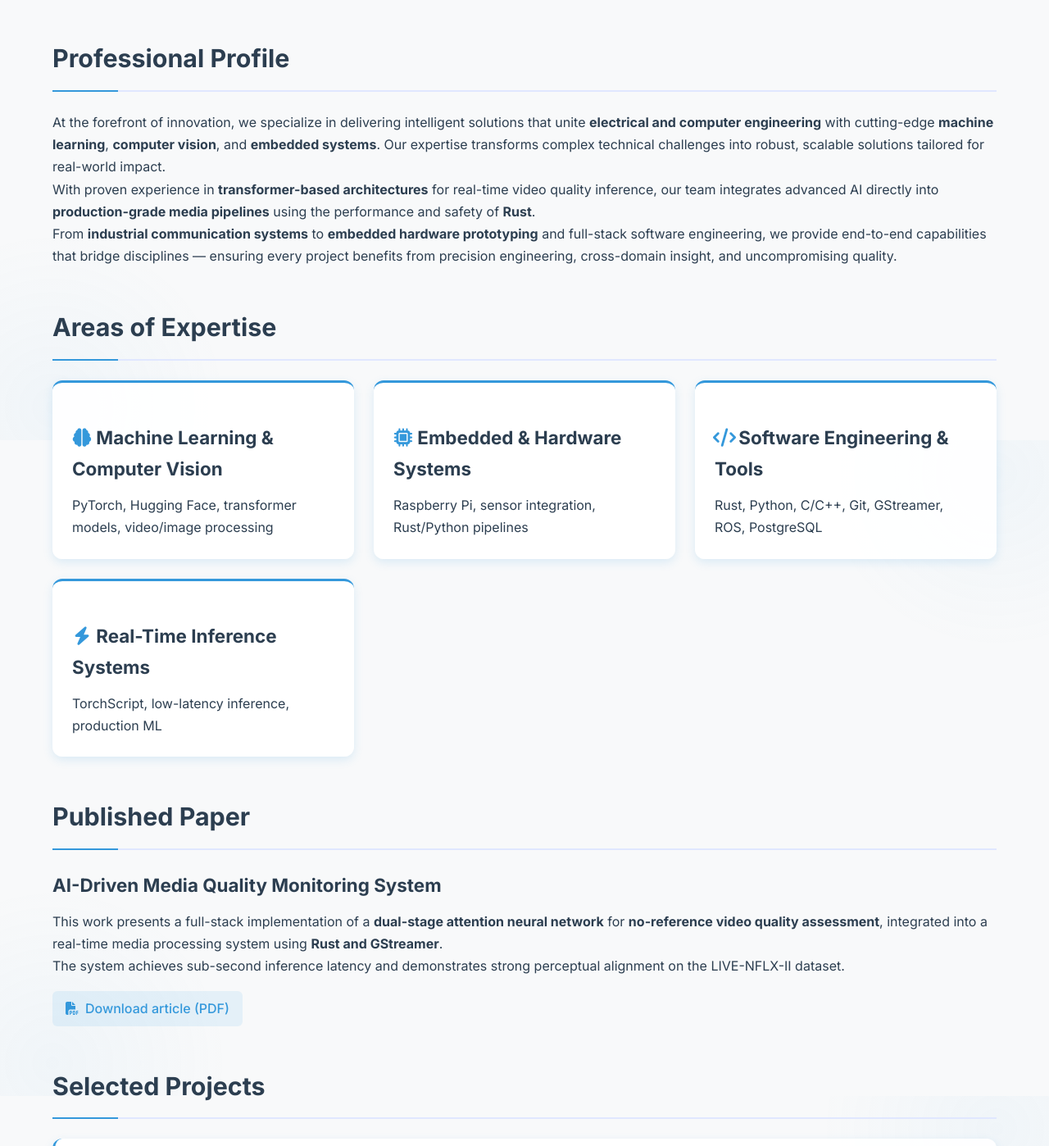
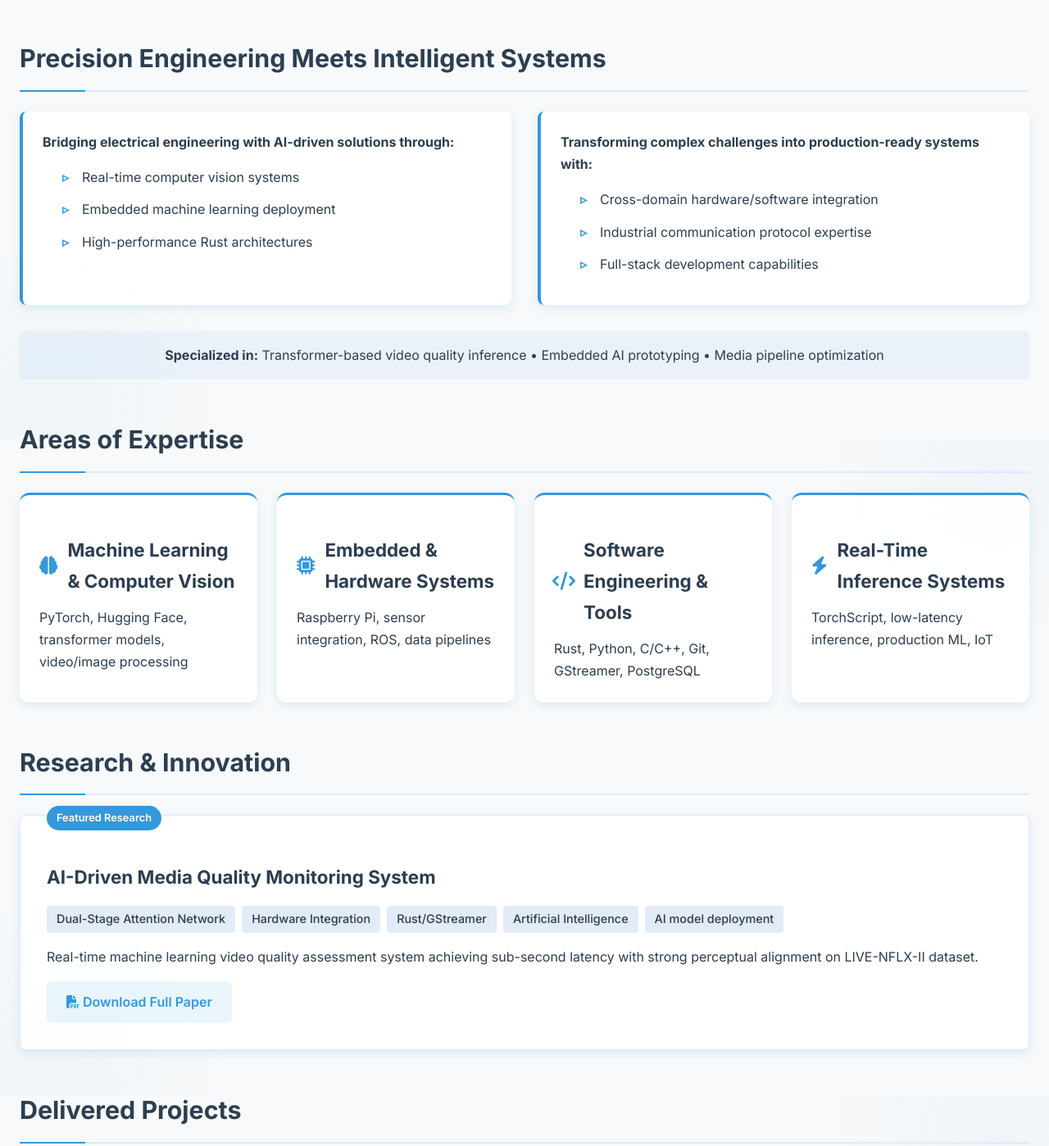
Before and after one commit to cthadeufaria/cthadeufaria.github.io, a plain HTML site: page index.html in a window 1280 px wide. Shown: the part 263-1661 px from the top of the page at 82% size. Drawn offline with Linux system fonts and the light colour scheme.

Commit message:
updated style and text

```diff
--- a/index.html
+++ b/index.html
@@ -14,17 +14,31 @@
     <p class="tagline"><strong>Machine Learning | Artificial Intelligence | Embedded Systems | Hardware Engineering | Computer Vision | Internet of Things | Natural Language Processing | Robotics | Data Analytics</strong></p>
   </header>
 
-  <section>
-    <h2>Professional Profile</h2>
-    <p>
-      At the forefront of innovation, we specialize in delivering intelligent solutions that unite <strong>electrical and computer engineering</strong> with cutting-edge <strong>machine learning</strong>, <strong>computer vision</strong>, and <strong>embedded systems</strong>. Our expertise transforms complex technical challenges into robust, scalable solutions tailored for real-world impact.
-    </p>
-    <p>
-      With proven experience in <strong>transformer-based architectures</strong> for real-time video quality inference, our team integrates advanced AI directly into <strong>production-grade media pipelines</strong> using the performance and safety of <strong>Rust</strong>.
-    </p>
-    <p>
-      From <strong>industrial communication systems</strong> to <strong>embedded hardware prototyping</strong> and full-stack software engineering, we provide end-to-end capabilities that bridge disciplines — ensuring every project benefits from precision engineering, cross-domain insight, and uncompromising quality.
-    </p>
+  <section class="profile-section">
+    <h2>Precision Engineering Meets Intelligent Systems</h2>
+    <div class="profile-grid">
+      <div class="value-card">
+        <h4>Bridging <strong>electrical engineering</strong> with <strong>AI-driven solutions</strong> through:</h4>
+        <ul>
+          <li>Real-time computer vision systems</li>
+          <li>Embedded machine learning deployment</li>
+          <li>High-performance Rust architectures</li>
+        </ul>
+      </div>
+
+      <div class="value-card">
+        <h4>Transforming complex challenges into production-ready systems with:</h4>
+        <ul>
+          <li>Cross-domain hardware/software integration</li>
+          <li>Industrial communication protocol expertise</li>
+          <li>Full-stack development capabilities</li>
+        </ul>
+      </div>
+    </div>
+
+    <div class="specialty-highlight">
+      <p><strong>Specialized in:</strong> Transformer-based video quality inference • Embedded AI prototyping • Media pipeline optimization</p>
+    </div>
   </section>
 
   <section>
@@ -37,33 +51,44 @@
 
       <div class="expertise-card">
         <h3><i class="fas fa-microchip icon"></i> Embedded & Hardware Systems</h3>
-        <p>Raspberry Pi, sensor integration, Rust/Python pipelines</p>
+        <p>Raspberry Pi, sensor integration, ROS, data pipelines</p>
       </div>
 
       <div class="expertise-card">
         <h3><i class="fas fa-code icon"></i> Software Engineering & Tools</h3>
-        <p>Rust, Python, C/C++, Git, GStreamer, ROS, PostgreSQL</p>
+        <p>Rust, Python, C/C++, Git, GStreamer, PostgreSQL</p>
       </div>
 
       <div class="expertise-card">
         <h3><i class="fas fa-bolt icon"></i> Real-Time Inference Systems</h3>
-        <p>TorchScript, low-latency inference, production ML</p>
+        <p>TorchScript, low-latency inference, production ML, IoT</p>
       </div>
     </div>
   </section>
 
-  <section>
-    <h2>Published Paper</h2>
-    <h3>AI-Driven Media Quality Monitoring System</h3>
-    <p>This work presents a full-stack implementation of a <strong>dual-stage attention neural network</strong> for <strong>no-reference video quality assessment</strong>, integrated into a real-time media processing system using <strong>Rust and GStreamer</strong>.</p>
-    <p>The system achieves sub-second inference latency and demonstrates strong perceptual alignment on the LIVE-NFLX-II dataset.</p>
-    <a href="dissertation.pdf" class="paper-download">
-      <i class="fas fa-file-pdf"></i> Download article (PDF)
-    </a>
+  <section class="papers-section">
+    <h2>Research & Innovation</h2>
+
+    <div class="paper-card">
+      <div class="paper-badge">Featured Research</div>
+      <h3>AI-Driven Media Quality Monitoring System</h3>
+
+      <div class="paper-details">
+        <span class="tech-tag">Dual-Stage Attention Network</span>
+        <span class="tech-tag">Hardware Integration</span>
+        <span class="tech-tag">Rust/GStreamer</span>
+        <span class="tech-tag">Artificial Intelligence</span>
+        <span class="tech-tag">AI model deployment</span>
+      </div>
+      <p>Real-time machine learning video quality assessment system achieving sub-second latency with strong perceptual alignment on LIVE-NFLX-II dataset.</p>
+      <a href="dissertation.pdf" class="paper-download">
+        <i class="fas fa-file-pdf"></i> Download Full Paper
+      </a>
+    </div>
   </section>
 
   <section>
-    <h2>Selected Projects</h2>
+    <h2>Delivered Projects</h2>
 
     <div class="project">
       <h3><i class="fas fa-video icon"></i> <a href="https://github.com/cthadeufaria/dual-stage-attention">Dual Stage Attention</a></h3>
--- a/style.css
+++ b/style.css
@@ -1,4 +1,3 @@
-
     :root {
       --primary: #3498db;
       --primary-light: #5dade2;
@@ -21,7 +20,7 @@
 
     body {
       font-family: 'Inter', sans-serif;
-      max-width: 1200px;
+      max-width: 1400px; /* Increased from 1200px */
       margin: 0 auto;
       padding: 2rem 1.5rem;
       line-height: 1.7;
@@ -44,9 +43,8 @@
       content: '';
       position: absolute;
       bottom: 0;
-      left: 50%;
-      transform: translateX(-50%);
-      width: 1150px;
+      left: 0;
+      width: 100%;
       height: 4px;
       background: var(--gradient);
       border-radius: 2px;
@@ -230,7 +228,7 @@
 
     .expertise-grid {
       display: grid;
-      grid-template-columns: repeat(auto-fit, minmax(300px, 1fr));
+      grid-template-columns: repeat(auto-fit, minmax(270px, 1fr)); /* Adjusted min-width */
       gap: 1.5rem;
       margin-top: 1rem;
     }
@@ -241,6 +239,112 @@
       border-radius: 12px;
       box-shadow: 0 4px 12px var(--shadow);
       border-top: 3px solid var(--primary);
+      transition: all 0.3s ease;
+      height: 100%; /* Ensure cards have equal height */
+      display: flex;
+      flex-direction: column;
+    }
+
+    .expertise-card:hover {
+      transform: translateY(-5px);
+      box-shadow: 0 8px 20px var(--shadow);
+    }
+
+    .expertise-card h3 {
+      display: flex;
+      align-items: center;
+      gap: 0.75rem;
+    }
+
+    .profile-grid {
+      display: grid;
+      grid-template-columns: repeat(auto-fit, minmax(400px, 1fr)); /* Wider cards */
+      gap: 2rem;
+      margin-bottom: 2rem;
+    }
+
+    .value-card {
+      background: var(--card-bg);
+      padding: 1.5rem;
+      border-radius: 8px;
+      border-left: 4px solid var(--primary);
+      box-shadow: 0 4px 12px var(--shadow);
+      transition: all 0.3s ease;
+    }
+
+    .value-card:hover {
+      transform: translateY(-3px);
+      box-shadow: 0 6px 15px var(--shadow);
+    }
+
+    .specialty-highlight {
+      background: #2c7be510;
+      padding: 1rem;
+      border-radius: 6px;
+      text-align: center;
+      margin-top: 1.5rem;
+    }
+
+    .paper-card {
+      position: relative;
+      border: 1px solid var(--border);
+      padding: 2rem;
+      border-radius: 8px;
+      background: var(--card-bg);
+      box-shadow: 0 4px 12px var(--shadow);
+      margin-top: 1.5rem;
+    }
+
+    .paper-badge {
+      position: absolute;
+      top: -12px;
+      background: var(--primary);
+      color: white;
+      padding: 4px 12px;
+      border-radius: 20px;
+      font-size: 0.8rem;
+      font-weight: 600;
+    }
+
+    .paper-details {
+      margin: 1rem 0;
+      display: flex;
+      flex-wrap: wrap;
+      gap: 0.5rem;
+    }
+
+    .tech-tag {
+      background: #e3ebf6;
+      padding: 4px 12px;
+      border-radius: 4px;
+      font-size: 0.9rem;
+      font-weight: 500;
+    }
+
+    .paper-download {
+      display: inline-block;
+      margin-top: 1rem;
+      font-weight: 600;
+      color: var(--primary);
+      padding: 0.75rem 1.5rem;
+      border-radius: 6px;
+      transition: all 0.3s ease;
+    }
+
+    .paper-download:hover {
+      background: rgba(52, 152, 219, 0.15);
+    }
+
+    .section-container {
+      max-width: 1400px;
+      margin: 0 auto;
+      padding: 0 1.5rem;
+    }
+
+    @media (max-width: 1200px) {
+      .expertise-grid {
+        grid-template-columns: repeat(2, 1fr);
+      }
     }
 
     @media (max-width: 768px) {
@@ -259,6 +363,10 @@
       body {
         padding: 1.5rem 1rem;
       }
+
+      .profile-grid {
+        grid-template-columns: 1fr;
+      }
     }
 
     @media (max-width: 480px) {
@@ -270,3 +378,10 @@
         font-size: 1rem;
       }
     }
+
+    .highlight {
+      background: linear-gradient(120deg, rgba(92, 173, 226, 0.15) 0%, transparent 100%);
+      padding: 0.25rem 0.5rem;
+      border-radius: 4px;
+      font-weight: 600;
+    }
```
